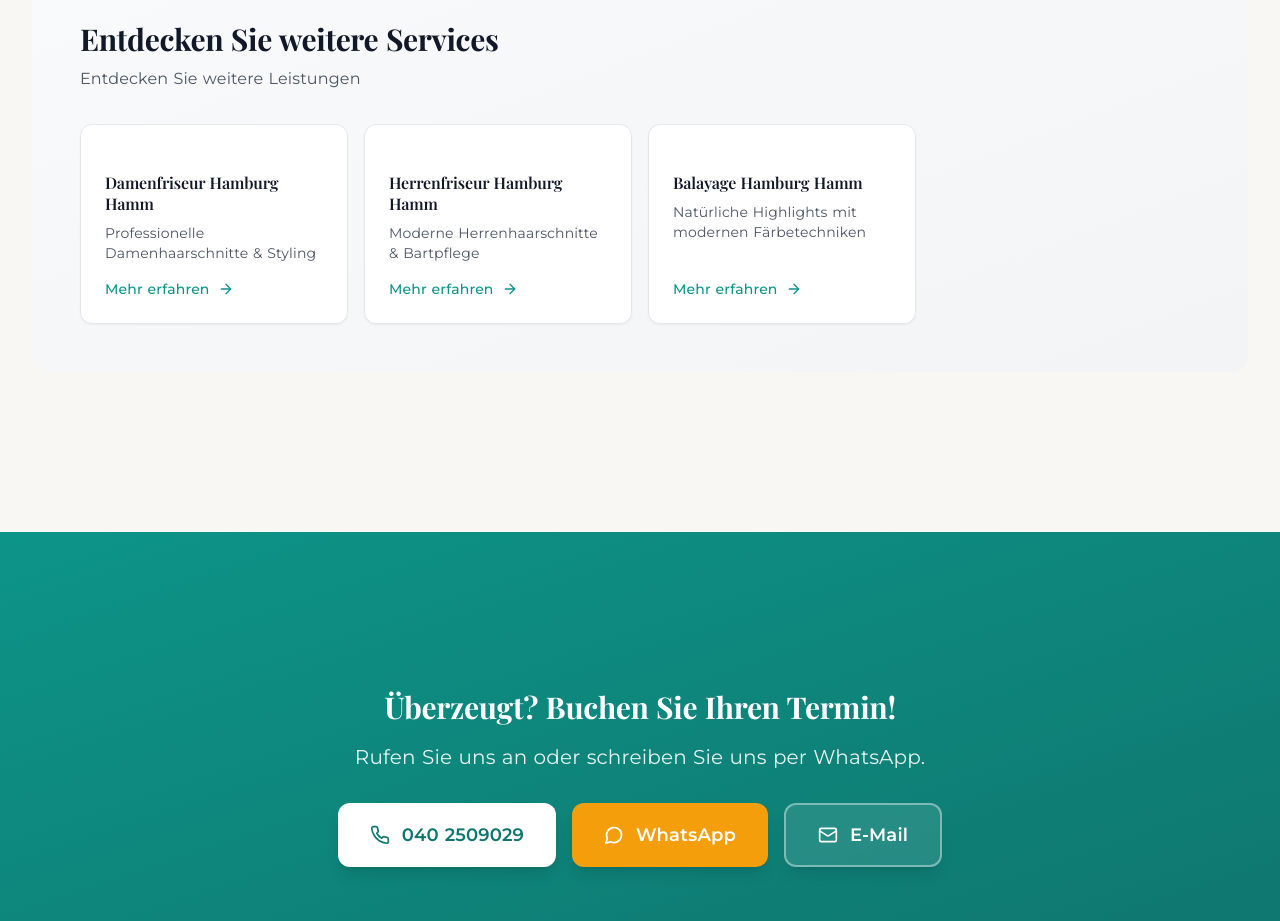
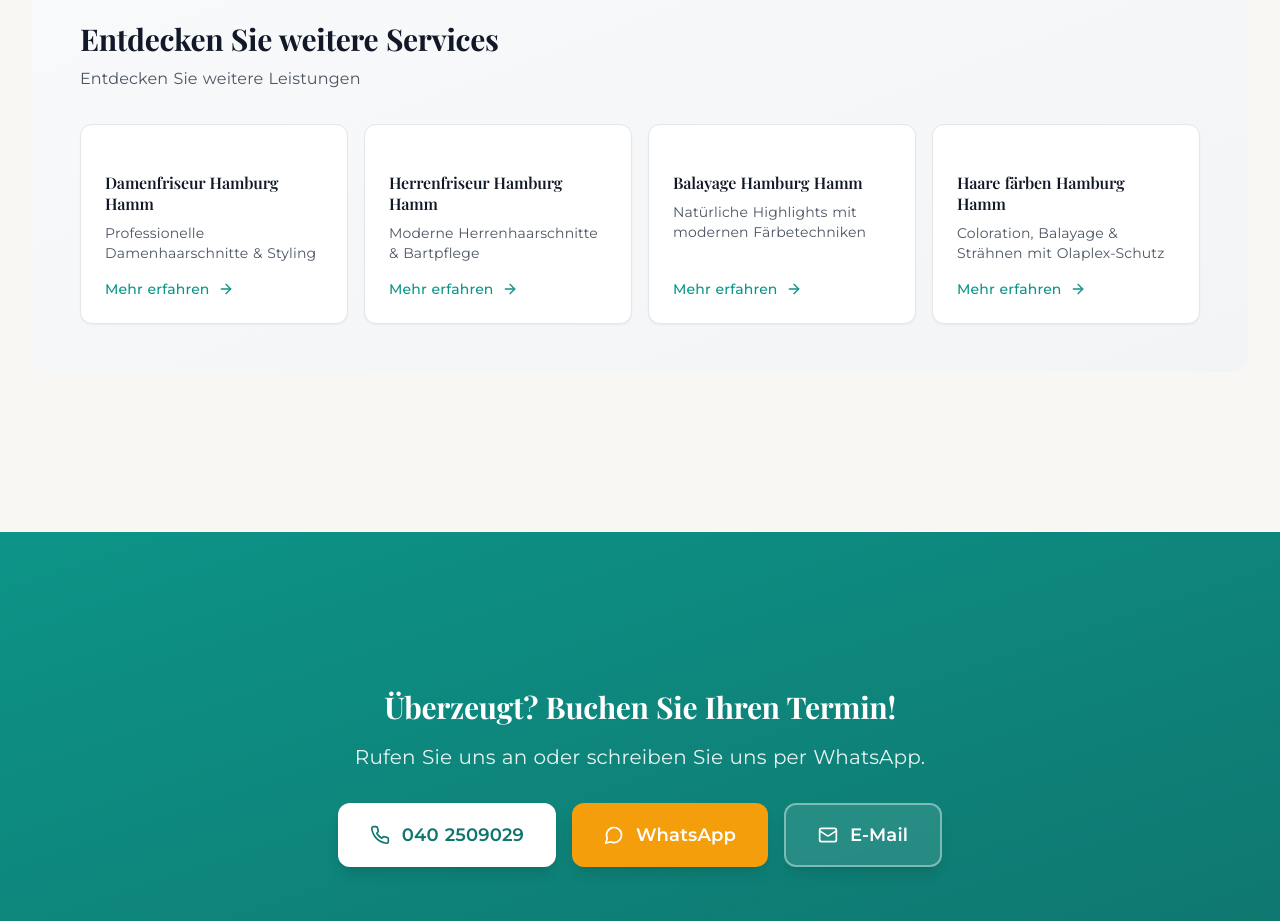
Before and after one commit to FormellaVision/LIVE_Ihr_Frisuren_Studio, a Next.js app: page /leistungen in a window 1280 px wide. Shown: the part 3380-4301 px from the top of the page. Built offline with nearby package versions, Linux system fonts and the light colour scheme; a web font is replaced by a local one.

Commit message:
Updated page.tsx

```diff
--- a/app/leistungen/page.tsx
+++ b/app/leistungen/page.tsx
@@ -126,6 +126,11 @@ export default function LeistungenPage() {
                 label: 'Balayage Hamburg Hamm',
                 description: 'Natürliche Highlights mit modernen Färbetechniken',
               },
+              {
+                href: '/haare-faerben-hamburg-hamm',
+                label: 'Haare färben Hamburg Hamm',
+                description: 'Coloration, Balayage & Strähnen mit Olaplex-Schutz',
+              },
             ]}
           />
         </div>
```
